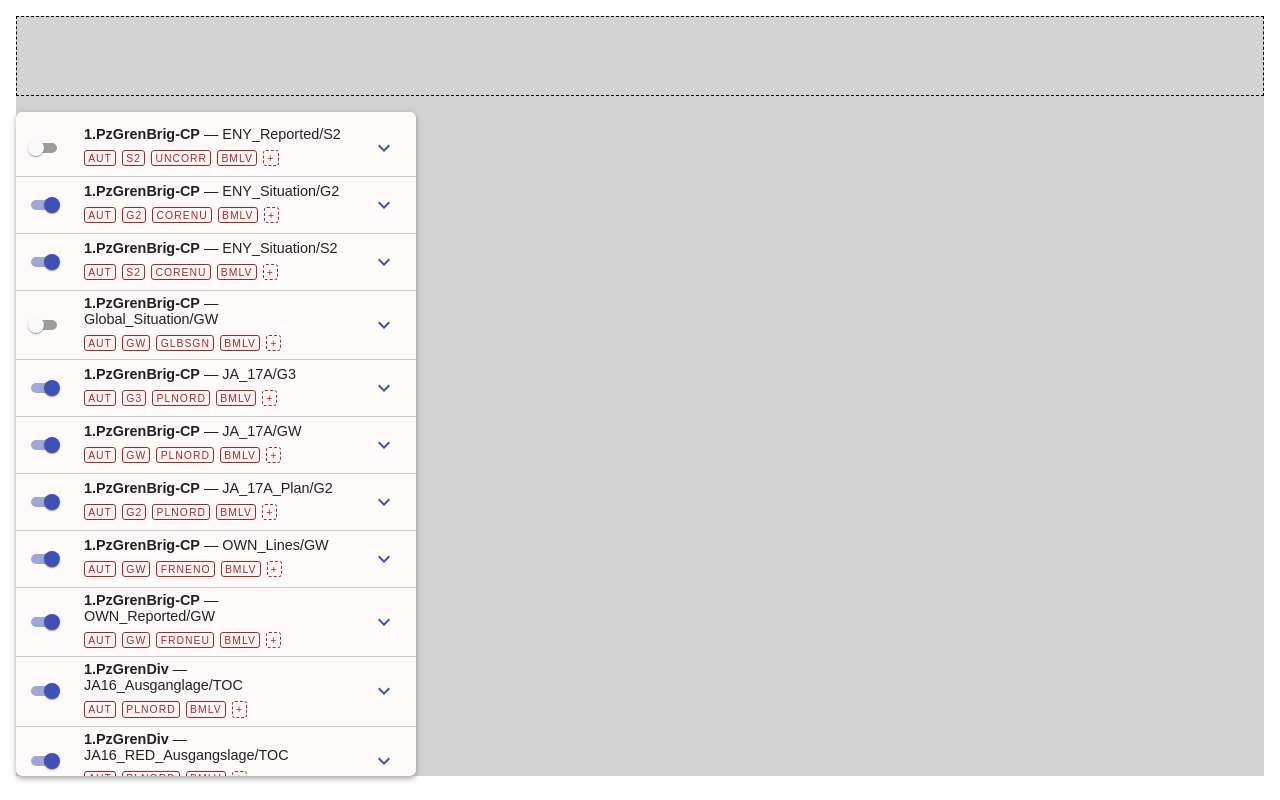
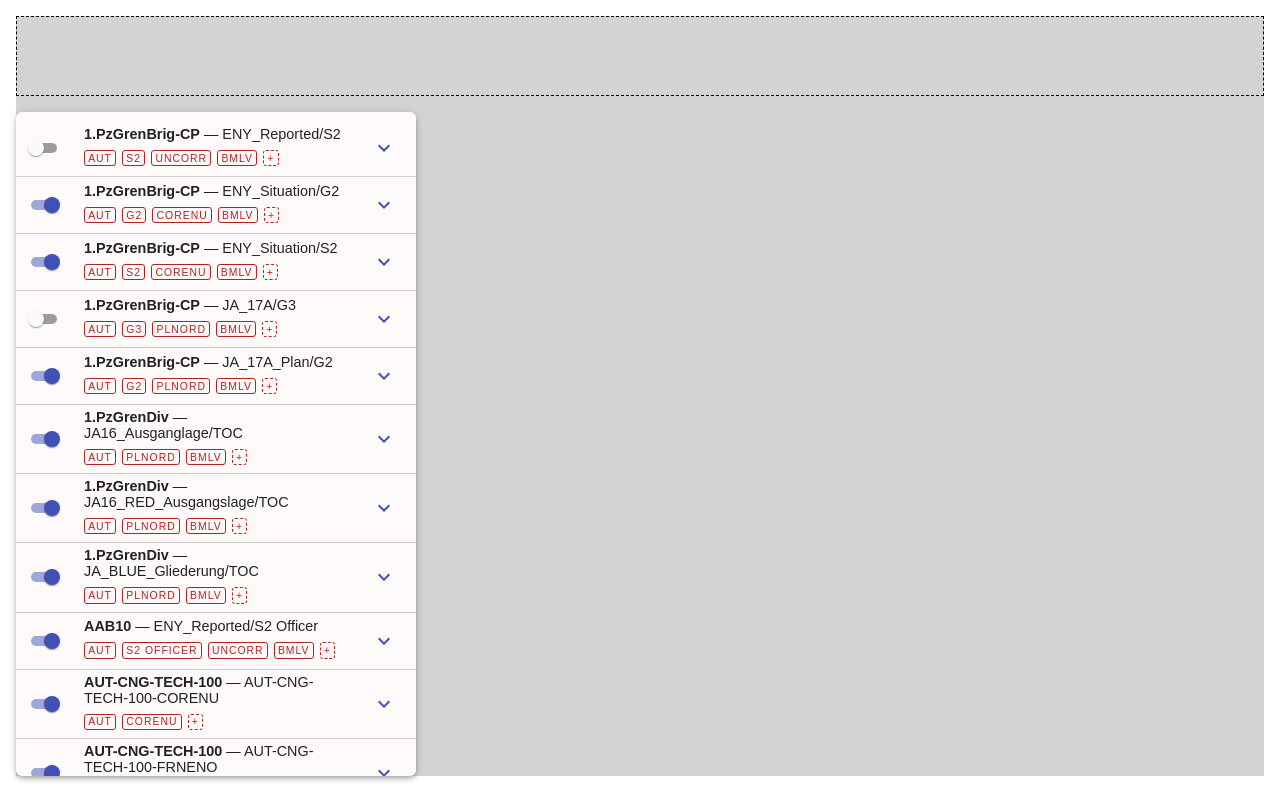
Before and after one commit to dehmer/lab-wirth, a React (Create React App) app: page / in a window 1280 px wide. Built offline with nearby package versions, Linux system fonts and the light colour scheme.

Commit message:
introduced immutable.js.

```diff
--- a/package.json
+++ b/package.json
@@ -9,6 +9,8 @@
     "@testing-library/react": "^9.5.0",
     "@testing-library/user-event": "^7.2.1",
     "chromium": "^2.1.1",
+    "immutable": "^4.0.0-rc.12",
+    "ramda": "^0.27.0",
     "react": "^16.13.0",
     "react-dom": "^16.13.0",
     "react-scripts": "3.4.0"
--- a/src/LayerGroup.js
+++ b/src/LayerGroup.js
@@ -73,6 +73,20 @@
   )
 }
 
+const Action = props => {
+  const classes = useStyles()
+  const {children, onClick} = props
+  return (
+    <IconButton
+      className={classes.itemRight}
+      color="primary"
+      onClick={onClick}
+    >
+      {children}
+    </IconButton>
+  )
+}
+
 const Overlay = props => {
   const classes = useStyles()
   const {overlay} = props // NOTE: group is available too
@@ -83,12 +97,7 @@
     <div className={classes.layerItem} key={overlay.uri}>
       <VisibilitySwitch visible={visible} onVisibilityChange={onVisibilityChange}/>
       <Body tags={['Overlay']}>{overlay.title}</Body>
-      <IconButton
-        className={classes.itemRight}
-        color="primary"
-      >
-        <MoreVertIcon />
-      </IconButton>
+      <Action><MoreVertIcon/></Action>
     </div>
   )
 }
@@ -99,6 +108,8 @@
   const tags = [group.affiliation, group.role, group.type, group.classification]
   const [visible, setVisible] = React.useState(Math.random() > 0.2)
   const onVisibilityChange = () => setVisible(!visible)
+  const onClick = () => onExpanded(!expanded)
+  const icon = expanded ? <ExpandLess/> : <ExpandMore/>
 
   const overlays = (group.overlays || []).map(overlay => <Overlay
     key={overlay.uri}
@@ -116,13 +127,7 @@
         <Body tags={tags}>
           <b>{group.organization}</b> — {group.title}
         </Body>
-        <IconButton
-          className={classes.itemRight}
-          color="primary"
-          onClick={() => onExpanded(!expanded)}
-        >
-          { expanded ? <ExpandLess/> : <ExpandMore/> }
-        </IconButton>
+        <Action onClick={onClick}>{icon}</Action>
       </div>
       <Collapse
         key={':' + group.uri}
@@ -130,9 +135,7 @@
         timeout="auto"
         unmountOnExit
       >
-        <List component="div" disablePadding>
-          { overlays }
-        </List>
+        <List component="div" disablePadding>{overlays}</List>
       </Collapse>
     </>
   )
--- a/src/NestedList.js
+++ b/src/NestedList.js
@@ -1,8 +1,11 @@
 import React from 'react'
 import { makeStyles } from '@material-ui/core/styles'
 import List from '@material-ui/core/List'
+import { Map } from 'immutable'
 import LayerGroup from './LayerGroup'
 import layers from './layers.json'
+
+const layerGroups = layers.filter(layer => !layer.title.includes('GW'))
 
 const useStyles = makeStyles(theme => ({
   list: {
@@ -11,24 +14,16 @@
   }
 }))
 
-const K = v => fn => { fn(v); return v }
-
 export default function NestedList() {
   const classes = useStyles()
   const uri = group => group.uri
-  const unset = (acc, uri) => K(acc)(acc => acc[uri] = false)
-  const initialExpandedState = layers.map(uri).reduce(unset, {})
+  const initialExpandedState = layerGroups.map(uri).reduce((acc, uri) => acc.set(uri, false), Map({}))
+  const [expanded, setExpanded] = React.useState(initialExpandedState)
+  const onExpanded = uri => value => setExpanded(initialExpandedState.set(uri, value))
 
-  const [expanded, setExpanded] = React.useState(initialExpandedState)
-  const onExpanded = uri => value => {
-    const { ...state } = initialExpandedState
-    state[uri] = value
-    setExpanded(state)
-  }
-
-  const groups = layers.map(group => <LayerGroup
+  const groups = layerGroups.map(group => <LayerGroup
     key={group.uri}
-    expanded={expanded[group.uri]}
+    expanded={expanded.get(group.uri)}
     onExpanded={onExpanded(group.uri)}
     group={group}
   />)
```
Also changed, not shown: 1 other file (tests, documents, lock files or other folders).
